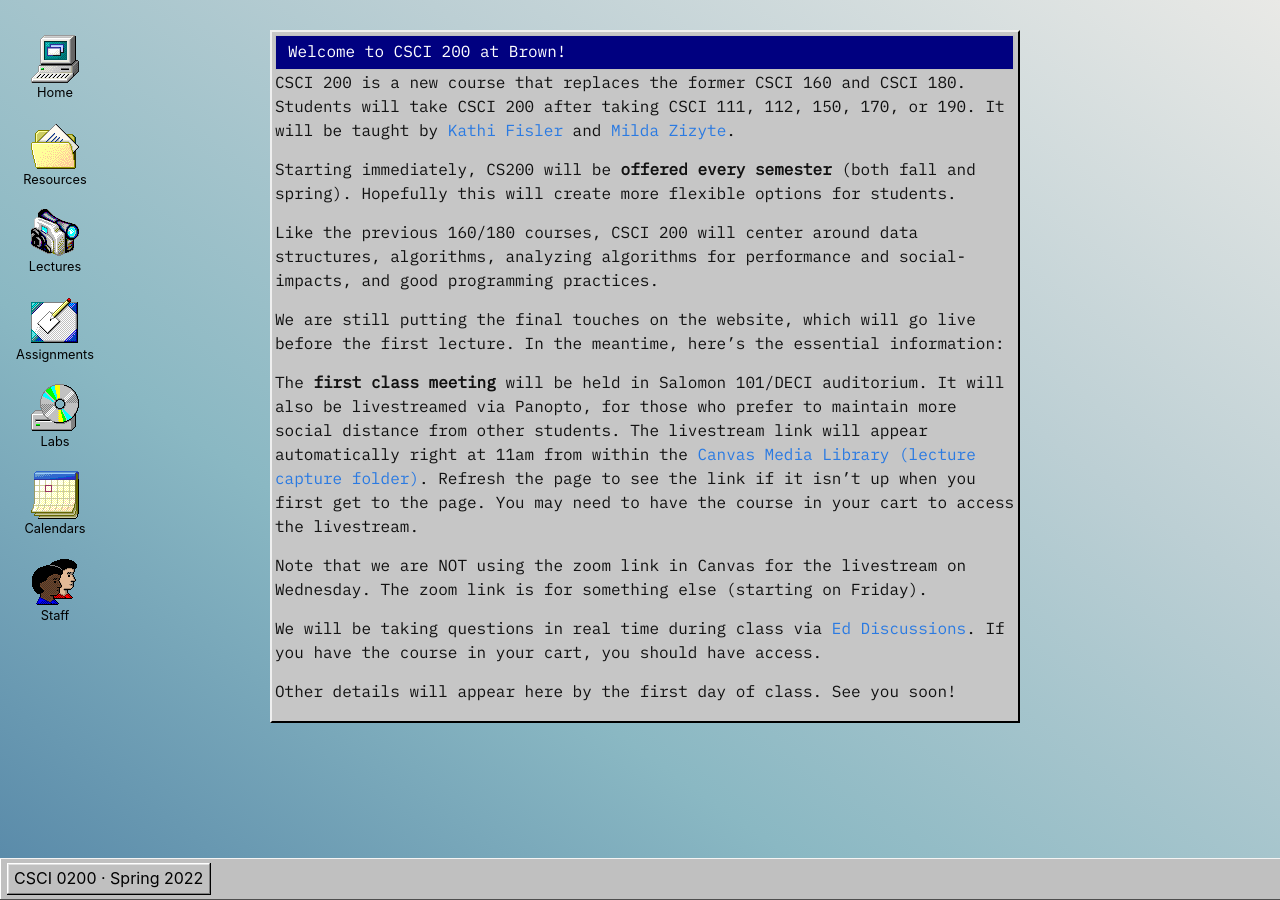
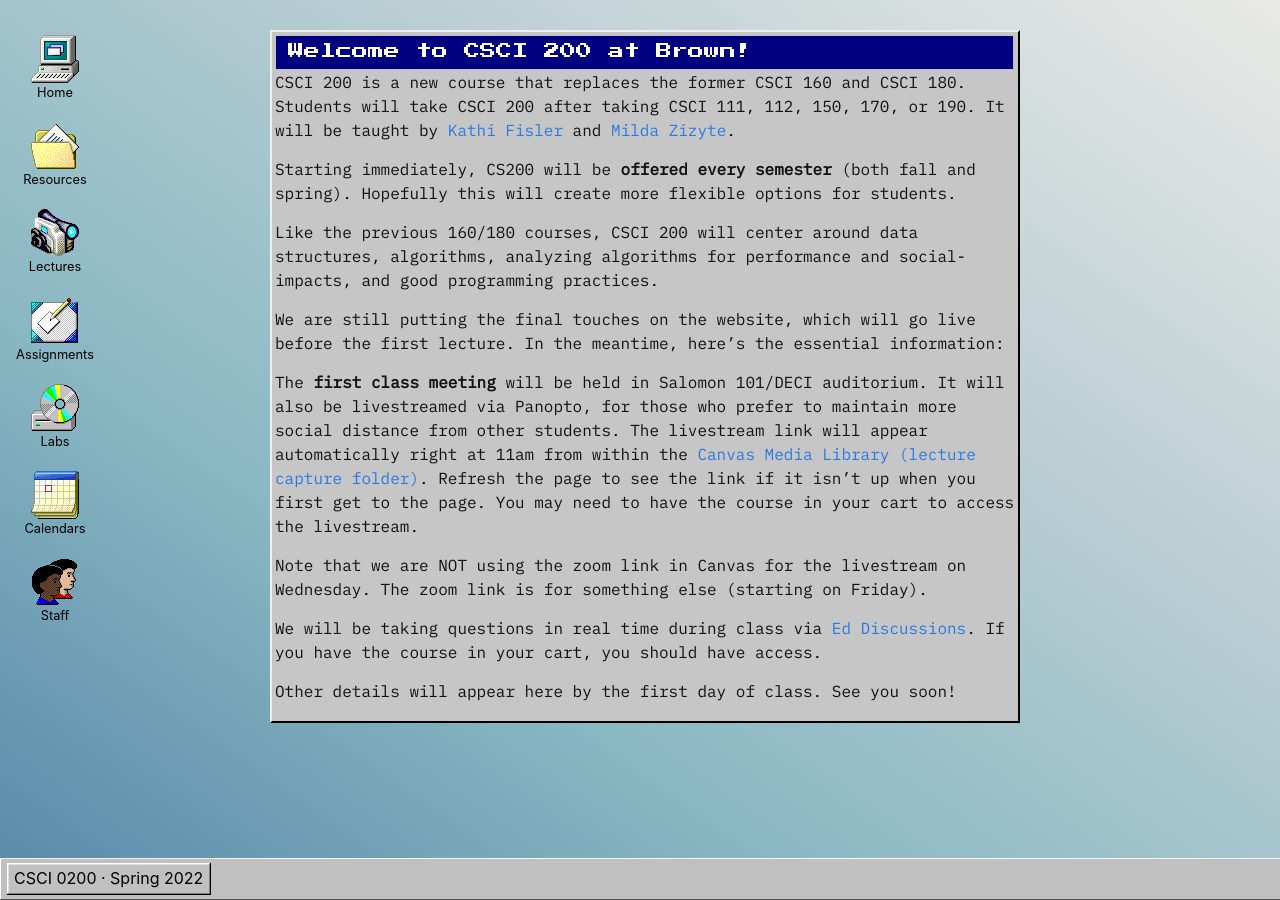
Before and after one commit to brown-csci0200/brown-csci0200.github.io, a Jekyll site: the page built from index.md, in a window 1280 px wide. Built offline with Jekyll 4.4.1, drawn with Linux system fonts in a browser that asks for light colours.

Commit message:
font to windows titles

```diff
--- a/assets/css/style.scss
+++ b/assets/css/style.scss
@@ -180,6 +180,7 @@
   padding: 3px;
 
     .title {
+      font-family: 'Press Start 2P', cursive;
       height: 25px;
       position: relative;
       text-align: left;
```
